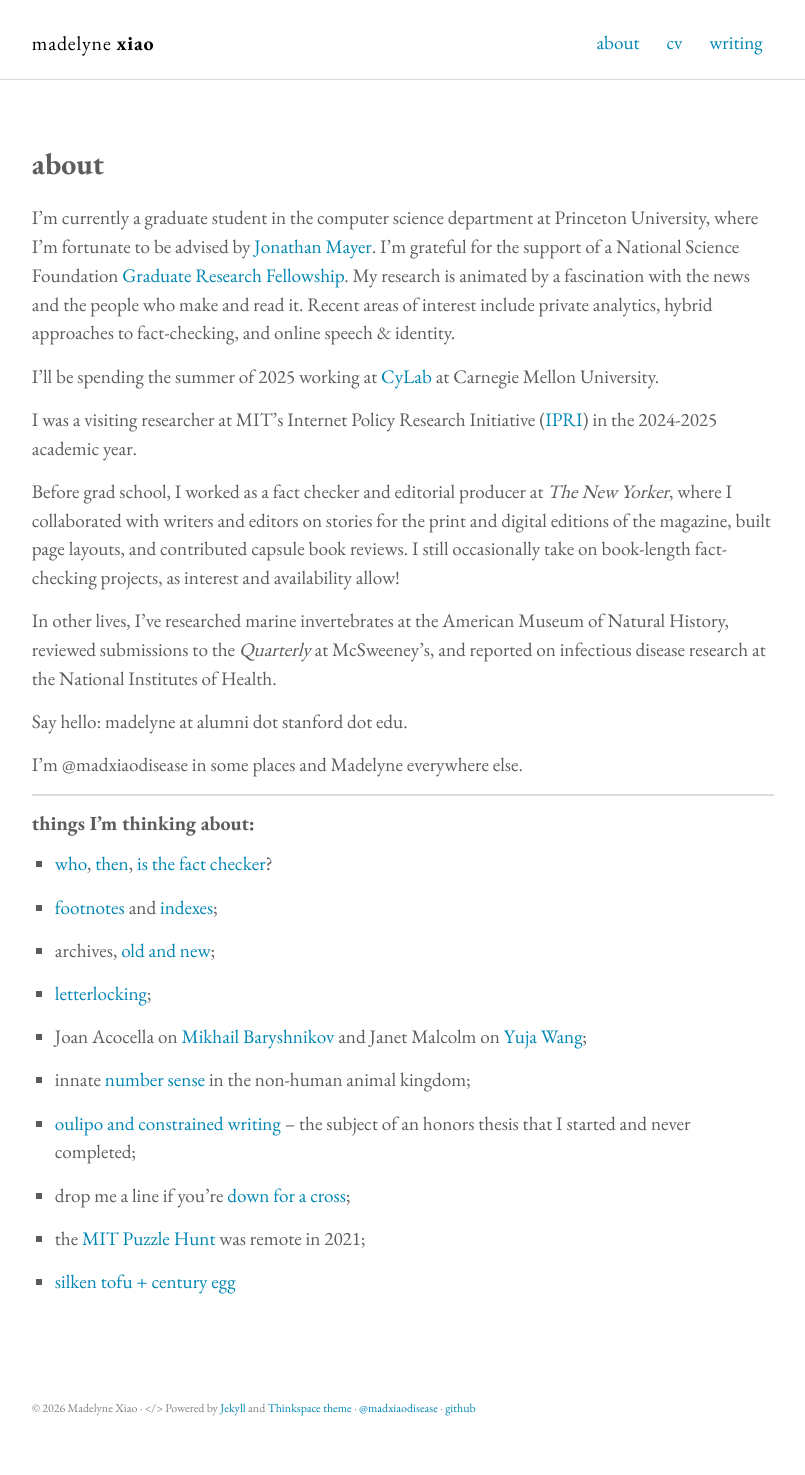
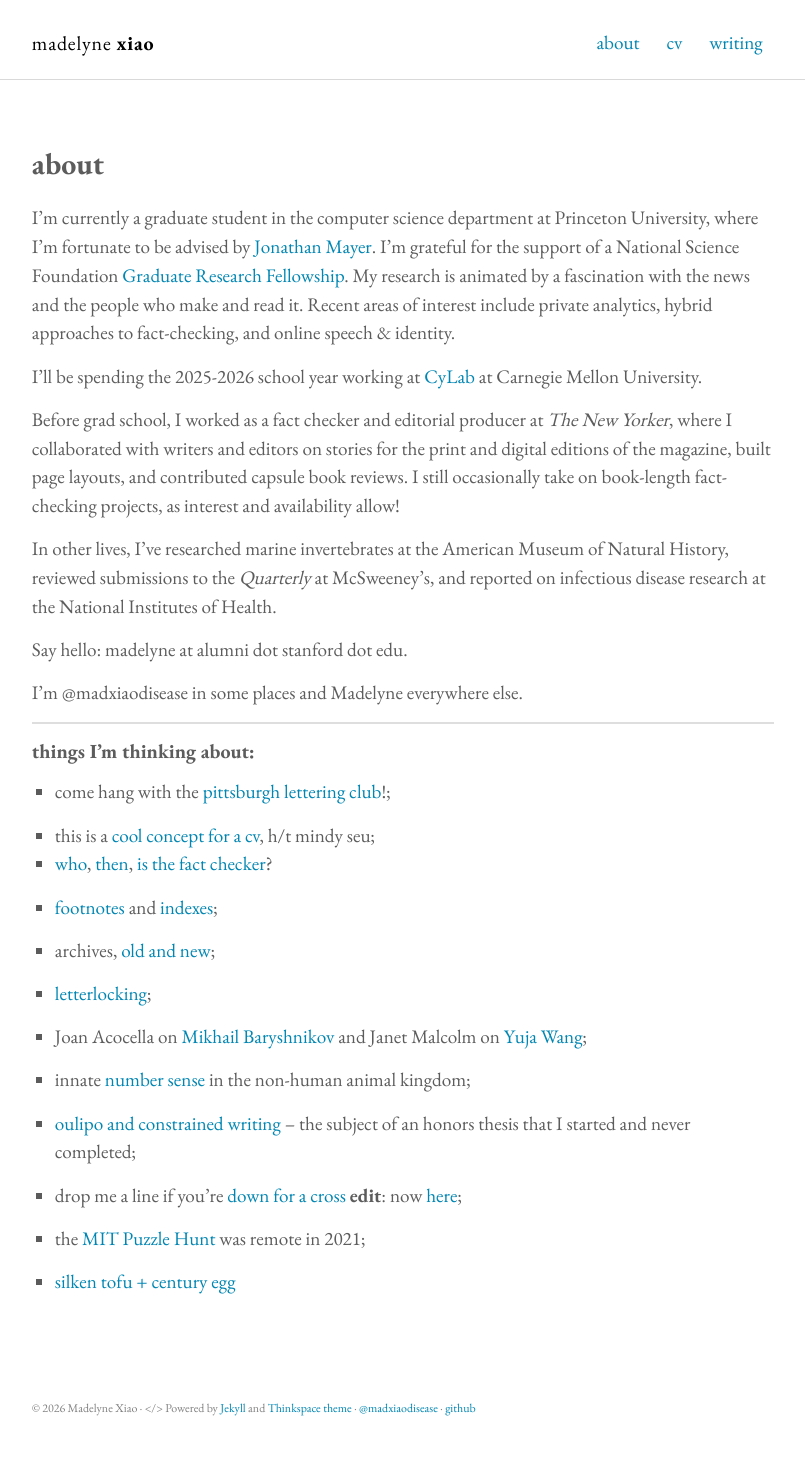
Before and after one commit to madelyne/madelyne.github.io, a Jekyll site: the page built from about.md, in a window 1280 px wide. Shown: the whole page, without its empty margins (237-1042 px from the left). Built offline with Jekyll 4.4.1, drawn with Linux system fonts in a browser that asks for light colours.

Commit message:
2026 updates

```diff
--- a/about.md
+++ b/about.md
@@ -5,9 +5,7 @@ permalink: /about/
 ---
 I'm currently a graduate student in the computer science department at Princeton University, where I'm fortunate to be advised by [Jonathan Mayer](https://jonathanmayer.org/). I'm grateful for the support of a National Science Foundation [Graduate Research Fellowship](https://www.nsfgrfp.org/). My research is animated by a fascination with the news and the people who make and read it. Recent areas of interest include private analytics, hybrid approaches to fact-checking, and online speech & identity.
 
-I'll be spending the summer of 2025 working at [CyLab](https://www.cylab.cmu.edu/) at Carnegie Mellon University.
-
-I was a visiting researcher at MIT's Internet Policy Research Initiative ([IPRI](https://internetpolicy.mit.edu/)) in the 2024-2025 academic year.
+I'll be spending the 2025-2026 school year working at [CyLab](https://www.cylab.cmu.edu/) at Carnegie Mellon University.
 
 Before grad school, I worked as a fact checker and editorial producer at _The New Yorker_, where I collaborated with writers and editors on stories for the print and digital editions of the magazine, built page layouts, and contributed capsule book reviews. I still occasionally take on book-length fact-checking projects, as interest and availability allow!
 
@@ -21,6 +19,9 @@ I'm @madxiaodisease in some places and Madelyne everywhere else.
 
 #### things I'm thinking about:
 
+- come hang with the [pittsburgh lettering club](https://www.instagram.com/pittsburghletteringclub/)!;
+
+- this is a [cool concept for a cv](https://docs.google.com/spreadsheets/d/1AzFlNWeY9CgeSBaMwSTUzXaR2hJ9BKH--13CoBZaXlk/edit?gid=1501707065#gid=1501707065), h/t mindy seu;
 - [who](https://web.archive.org/web/20250123052005/https://www.newyorker.com/news/the-weekend-essay/whats-a-fact-anyway), [then](https://www.cjr.org/critical_eye/fact-checking_at_the_new_yorker.php), [is](https://yalereview.org/article/susan-choi-new-yorker-fact-checking) [the](https://www.nypl.org/events/exhibitions/galleries/2-anatomy-magazine/item/18953) [fact checker](https://web.archive.org/web/20250316054613/https://www.newyorker.com/magazine/2009/02/09/checkpoints)?
 
 - [footnotes](https://archive.org/details/footnotecurioush0000graf) and [indexes](https://archive.org/details/indexhistoryofbo0000dunc);
@@ -35,7 +36,7 @@ I'm @madxiaodisease in some places and Madelyne everywhere else.
 
 - [oulipo and constrained writing](https://web.archive.org/web/20221002152936/https://www.thebeliever.net/la-bibliotheque-impossible/) -- the subject of an honors thesis that I started and never completed;
 
-- drop me a line if you're [down for a cross](https://downforacross.com/);
+- drop me a line if you're [down for a cross](https://downforacross.com/) __edit__: now [here](https://www.crosswithfriends.com/);
 
 - the [MIT Puzzle Hunt](https://www.mit.edu/~puzzle/nexthunt.html) was remote in 2021;
 
```
Also changed, not shown: _posts/2025-09-01-some-sentences-i-like.md (added, +47 -0 lines), cv.md (+1 -1 lines), 2 other files.
